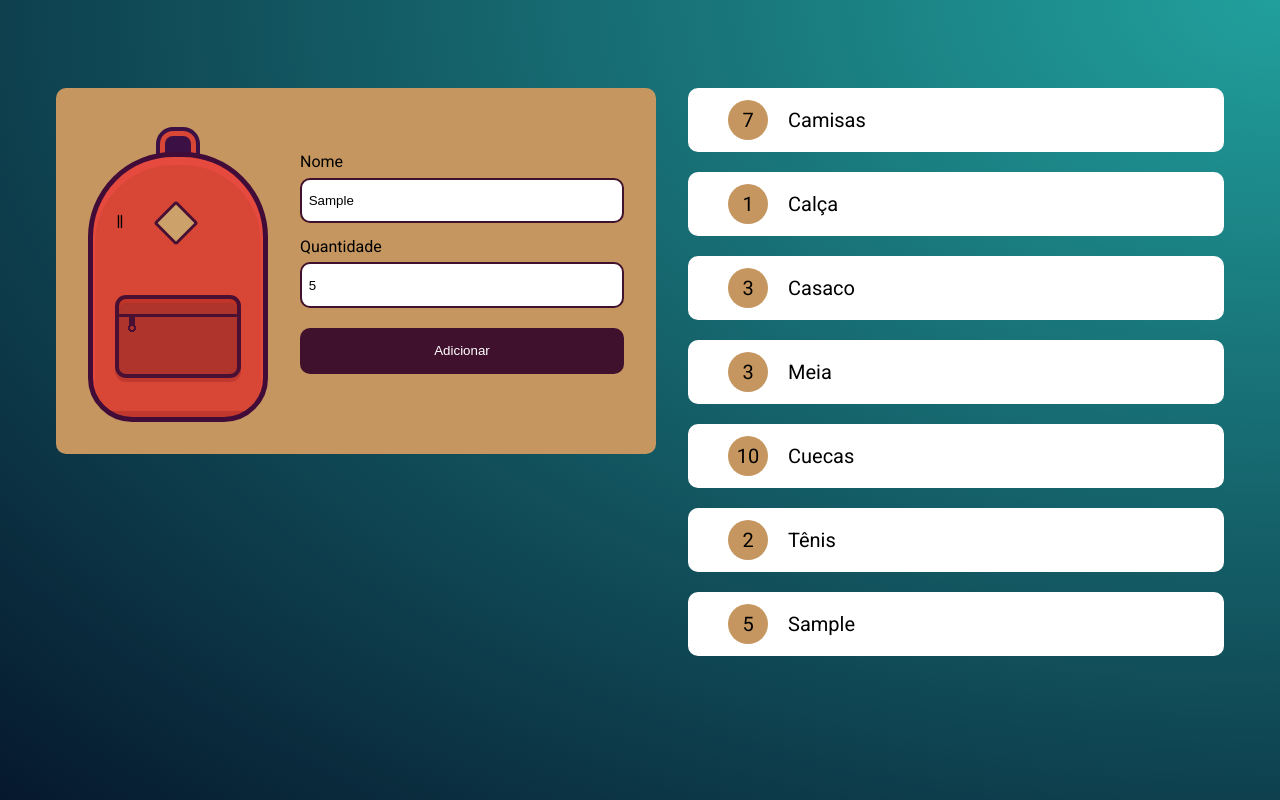
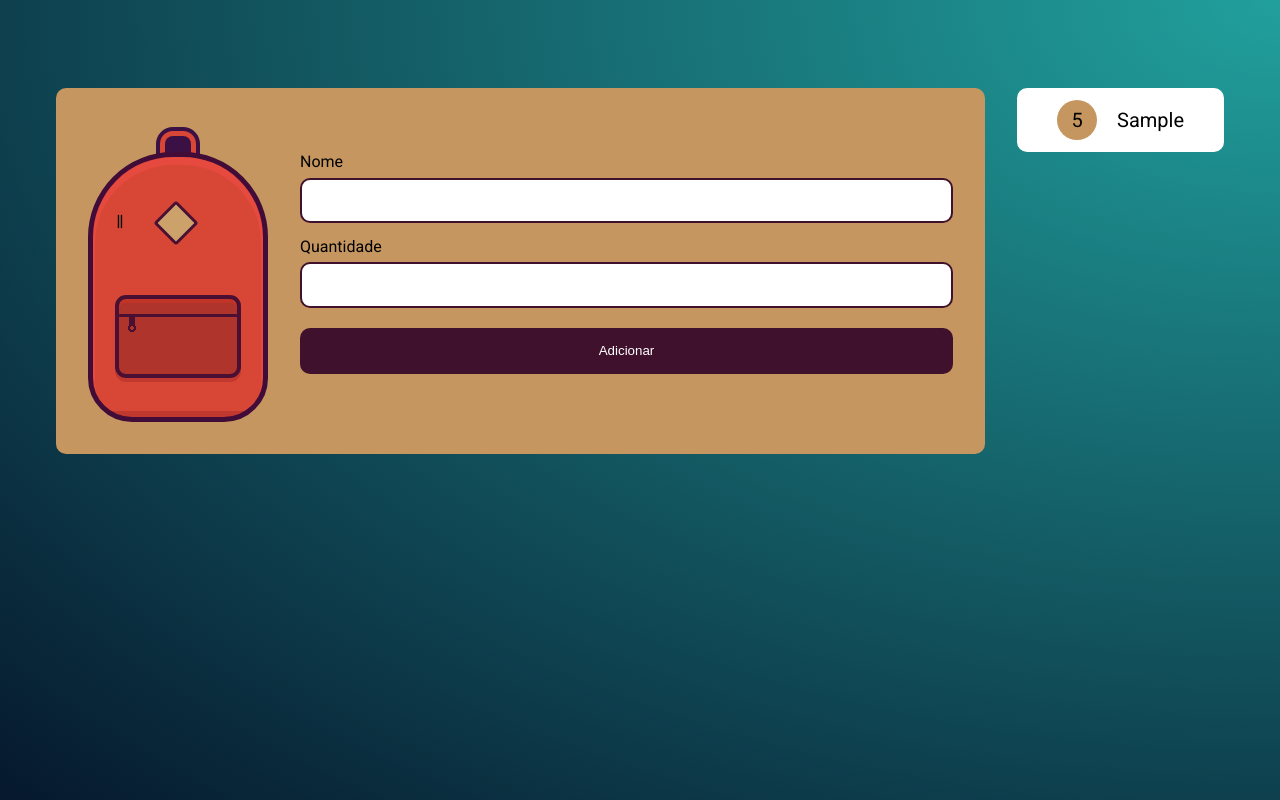
Before and after one commit to Danvsm/AluraCursos, a plain HTML site: page JavaScript/mochila-de-viagem/index.html in a window 1280 px wide. Both pictures are taken after typing "Sample", "5" into the empty fields and a click on the input "Adicionar". Drawn offline with Linux system fonts and the light colour scheme.

Commit message:
Atualizando itens

```diff
--- a/JavaScript/mochila-de-viagem/index.html
+++ b/JavaScript/mochila-de-viagem/index.html
@@ -25,12 +25,6 @@
         </div>
 
         <ul class="lista" id="lista">
-            <li class="item"><strong>7</strong>Camisas</li>
-            <li class="item"><strong>1</strong>Calça</li>
-            <li class="item"><strong>3</strong>Casaco</li>
-            <li class="item"><strong>3</strong>Meia</li>
-            <li class="item"><strong>10</strong>Cuecas</li>
-            <li class="item"><strong>2</strong>Tênis</li>
         </ul>
     </main>
     <script src="main.js"></script>
--- a/JavaScript/mochila-de-viagem/main.js
+++ b/JavaScript/mochila-de-viagem/main.js
@@ -1,25 +1,69 @@
 const form = document.getElementById("novoItem")
 const lista = document.getElementById('lista')
+const itens = JSON.parse(localStorage.getItem('itens')) || []
+console.log(itens)
+
+itens.forEach((elemento) => {
+    criaElemento(elemento)
+})
+
 
 form.addEventListener("submit", (e) => {
     e.preventDefault()
-    console.log(e)
-    criaElemento(e.target.elements['nome'].value, e.target.elements['quantidade'].value)
+
+    const nome = e.target.elements['nome']
+    const quantidade = e.target.elements['quantidade']
+
+    const existe = itens.find(e => e.nome === nome.value)
+
+    const itemAtual = {
+        'nome': nome.value,
+        'quantidade': quantidade.value
+    }
+
+
+    if (existe) {
+        itemAtual.id = existe.id
+        console.log(existe.id)
+
+
+        atualizaElement(itemAtual)
+    } else {
+        itemAtual.id = itens.length
+
+        criaElemento(itemAtual)
+
+        itens.push(itemAtual)
+    }
+
+    console.log(existe)
+
+    localStorage.setItem("itens", JSON.stringify(itens))
+
+    nome.value = ""
+    quantidade.value = ""
 })
 
-function criaElemento (nome, quantidade) {
 
+
+function criaElemento (item) {
+    if (item.nome !== '' && item.quantidade !== '') {
         const novoItem = document.createElement('li')
         novoItem.classList.add("item")
 
         const numeroItem = document.createElement('strong')
-    numeroItem.innerHTML = quantidade
+        numeroItem.innerHTML = item.quantidade
+        numeroItem.dataset.id = item.id
+        novoItem.appendChild(numeroItem)
 
-    novoItem.appendChild(numeroItem)
-    novoItem.innerHTML += nome
-
+        novoItem.innerHTML += item.nome
 
         lista.appendChild(novoItem)
+    }
 
-    console.log(numeroItem)
 }
+
+function atualizaElement (item) {
+    document.querySelector("[data-id='"+item.id+"']").innerHTML = item.quantidade
+
+}
```
Lines whose indentation alone changed are shown as unchanged.
